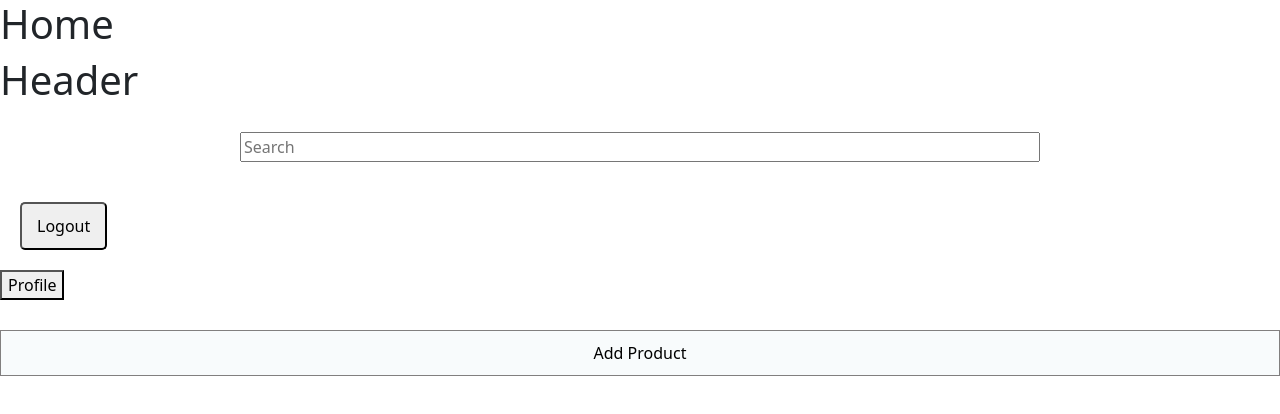
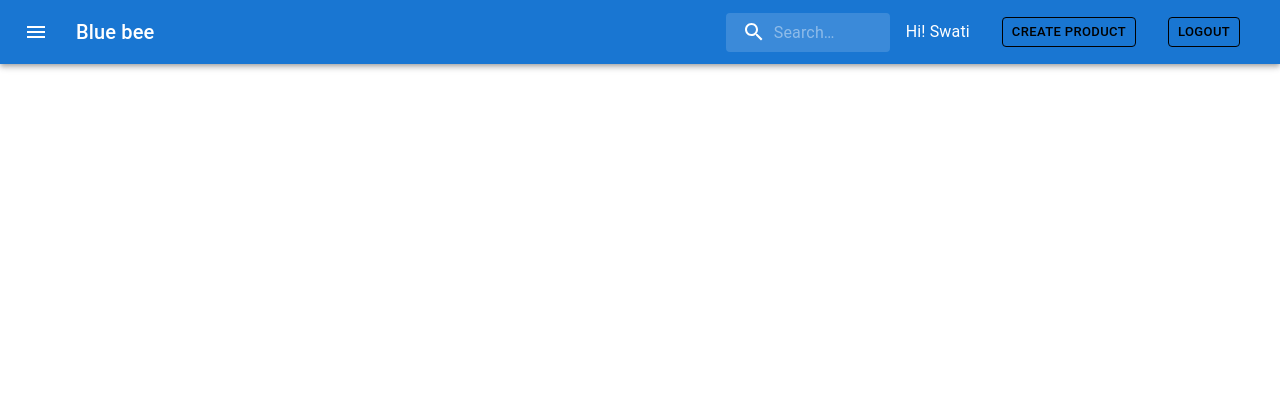
Before and after one commit to sverma06/blue_bee, a React (Create React App) app: page /home in a window 1280 px wide. Shown: the top 414 px of the page. Built offline with nearby package versions, Linux system fonts and the light colour scheme.

Commit message:
Fetch /currentUser in /home page

```diff
--- a/package.json
+++ b/package.json
@@ -6,7 +6,8 @@
   "dependencies": {
     "@emotion/react": "^11.10.5",
     "@emotion/styled": "^11.10.5",
-    "@mui/material": "^5.10.11",
+    "@mui/icons-material": "^5.10.16",
+    "@mui/material": "^5.10.16",
     "@testing-library/jest-dom": "^5.16.5",
     "@testing-library/react": "^13.4.0",
     "@testing-library/user-event": "^13.5.0",
@@ -17,7 +18,7 @@
     "react-dom": "^18.2.0",
     "react-hook-form": "^7.39.4",
     "react-router": "^6.4.2",
-    "react-router-dom": "^6.4.3",
+    "react-router-dom": "^6.4.4",
     "react-scripts": "5.0.1",
     "web-vitals": "^2.1.4"
   },
--- a/src/App.js
+++ b/src/App.js
@@ -9,6 +9,7 @@ import {
 } from "react-router-dom";
 import Products from "./components/Products/Products";
 import 'bootstrap/dist/css/bootstrap.css';
+import Username from "./components/HomePage/Username";
 
 
 
@@ -33,6 +34,10 @@ const router = createBrowserRouter([
   {
     path: "/products",
     element: <Products />
+  },
+  {
+    path: "/currentUser",
+    element: <Username />
   }
 ]);
 
--- a/src/components/Header/Header.js
+++ b/src/components/Header/Header.js
@@ -1,17 +1,91 @@
-import React from "react";
-import LogoutButton from "../Logout/LogoutButton";
-import ProfileButton from "../Profile/ProfileButton";
-import Search from "../Search/Search";
+import * as React from 'react';
+import { styled, alpha } from '@mui/material/styles';
+import { AppBar, Box, Toolbar, IconButton, Typography, InputBase } from '@mui/material';
+import MenuIcon from '@mui/icons-material/Menu';
+import SearchIcon from '@mui/icons-material/Search';
+import LogoutButton from '../Logout/LogoutButton';
+import AddProductButton from '../Products/AddProductButton';
 
-const Header = () => {
+const Search = styled('div')(({ theme }) => ({
+  position: 'relative',
+  borderRadius: theme.shape.borderRadius,
+  backgroundColor: alpha(theme.palette.common.white, 0.15),
+  '&:hover': {
+    backgroundColor: alpha(theme.palette.common.white, 0.25),
+  },
+  marginLeft: 0,
+  width: '100%',
+  [theme.breakpoints.up('sm')]: {
+    marginLeft: theme.spacing(1),
+    width: 'auto',
+  },
+}));
+
+const SearchIconWrapper = styled('div')(({ theme }) => ({
+  padding: theme.spacing(0, 2),
+  height: '100%',
+  position: 'absolute',
+  pointerEvents: 'none',
+  display: 'flex',
+  alignItems: 'center',
+  justifyContent: 'center',
+}));
+
+const StyledInputBase = styled(InputBase)(({ theme }) => ({
+  color: 'inherit',
+  '& .MuiInputBase-input': {
+    padding: theme.spacing(1, 1, 1, 0),
+    // vertical padding + font size from searchIcon
+    paddingLeft: `calc(1em + ${theme.spacing(4)})`,
+    transition: theme.transitions.create('width'),
+    width: '100%',
+    [theme.breakpoints.up('sm')]: {
+      width: '12ch',
+      '&:focus': {
+        width: '20ch',
+      },
+    },
+  },
+}));
+
+export default function SearchAppBar() {
   return (
-    <>
-    <h1>Header</h1>
-      <Search />
-      <LogoutButton />
-      <ProfileButton />
-    </>
+    <Box sx={{ flexGrow: 1 }}>
+      <AppBar position="static">
+        <Toolbar>
+          <IconButton
+            size="large"
+            edge="start"
+            color="inherit"
+            aria-label="open drawer"
+            sx={{ mr: 2 }}
+          >
+            <MenuIcon />
+          </IconButton>
+          <Typography
+            variant="h6"
+            noWrap
+            component="div"
+            sx={{ flexGrow: 1, display: { xs: 'none', sm: 'block' } }}
+          >
+            Blue bee
+          </Typography>
+          <Search>
+            <SearchIconWrapper>
+              <SearchIcon />
+            </SearchIconWrapper>
+            <StyledInputBase
+              placeholder="Search…"
+              inputProps={{ 'aria-label': 'search' }}
+            />
+          </Search>
+          <Typography sx={{ m: 2 }}>
+            Hi! Swati
+          </Typography>
+          <AddProductButton />
+          <LogoutButton />
+        </Toolbar>
+      </AppBar>
+    </Box>
   );
-};
-
-export default Header;
+}
--- a/src/components/HomePage/HomePage.js
+++ b/src/components/HomePage/HomePage.js
@@ -1,13 +1,10 @@
 import React from 'react';
 import Header from '../Header/Header';
-import AddProductButton from '../Products/AddProductButton';
 
 const HomePage = () => {
     return (
         <>
-        <h1>Home</h1>
             <Header />
-            <AddProductButton />
         </>
     );
 }
--- /dev/null
+++ b/src/components/HomePage/Username.js
@@ -0,0 +1,38 @@
+import React, { useEffect, useState } from "react";
+import { Typography } from "@mui/material";
+
+const Username = () => {
+  const [name, setName] = useState([]);
+
+  useEffect(() => {
+    const url = "http://localhost:3000/currentUser";
+
+    const fetchName = async () => {
+      try {
+        const response = await fetch(url).then((response) => response.json());
+        console.log(response);
+        setName(response);
+      } catch (error) {
+        console.log("Error", error);
+      }
+    };
+
+    fetchName();
+  }, []);
+
+  return (
+    <div>
+      {Array.isArray(name)
+        ? name?.map((item) => {
+            return (
+              <Typography sx={{ m: 2 }} key={item.id}>
+                Hi! {item.name}
+              </Typography>
+            );
+          })
+        : null}
+    </div>
+  );
+};
+
+export default Username;
--- a/src/components/Logout/LogoutButton.css
+++ /dev/null
@@ -1,9 +0,0 @@
-.logoutContainer {
-    padding: 10px;
-}
-
-.logoutButton {
-    margin: 10px;
-    border-radius: 5px;
-    padding: 10px 15px;
-}
--- a/src/components/Logout/LogoutButton.js
+++ b/src/components/Logout/LogoutButton.js
@@ -1,5 +1,5 @@
 import React from 'react';
-import './LogoutButton.css';
+import { Button } from "@mui/material";
 import { useNavigate } from 'react-router-dom';
 
 const LogoutButton = () => {
@@ -8,9 +8,7 @@ const LogoutButton = () => {
     const onLogout = () => { navigate("/login", { replace: true })}
 
     return (
-        <div className='logoutContainer'>
-            <button className='logoutButton' onClick={onLogout}>Logout</button>
-        </div>
+            <Button variant="outlined" size="small" sx={{ m: 2, color: 'black', backgroundColor: 'sky blue', borderColor: 'black' }} onClick={onLogout}>LOGOUT</Button>
     )
 }
 
--- a/src/components/Products/AddProductButton.js
+++ b/src/components/Products/AddProductButton.js
@@ -1,4 +1,5 @@
 import React from "react";
+import { Button } from "@mui/material";
 import { useNavigate } from "react-router-dom";
 
 const AddProductButton = () => {
@@ -9,9 +10,7 @@ const AddProductButton = () => {
   };
 
   return (
-    <button className="button" onClick={navigateAddProduct}>
-      Add Product
-    </button>
+    <Button variant="outlined" size="small" sx={{ m: 2, color: 'black', backgroundColor: 'sky blue', borderColor: 'black' }} onClick={navigateAddProduct}>Create Product</Button>
   );
 };
 
```
Also changed, not shown: 2 other files (tests, documents, lock files or other folders).
